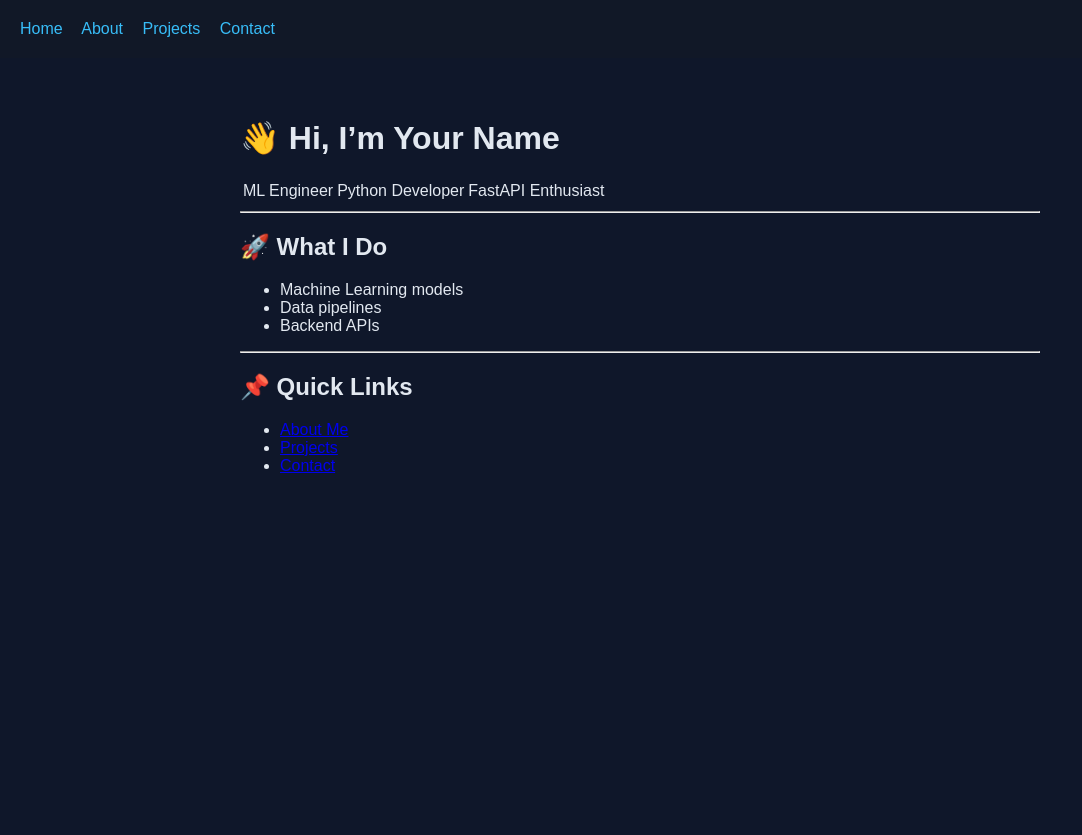
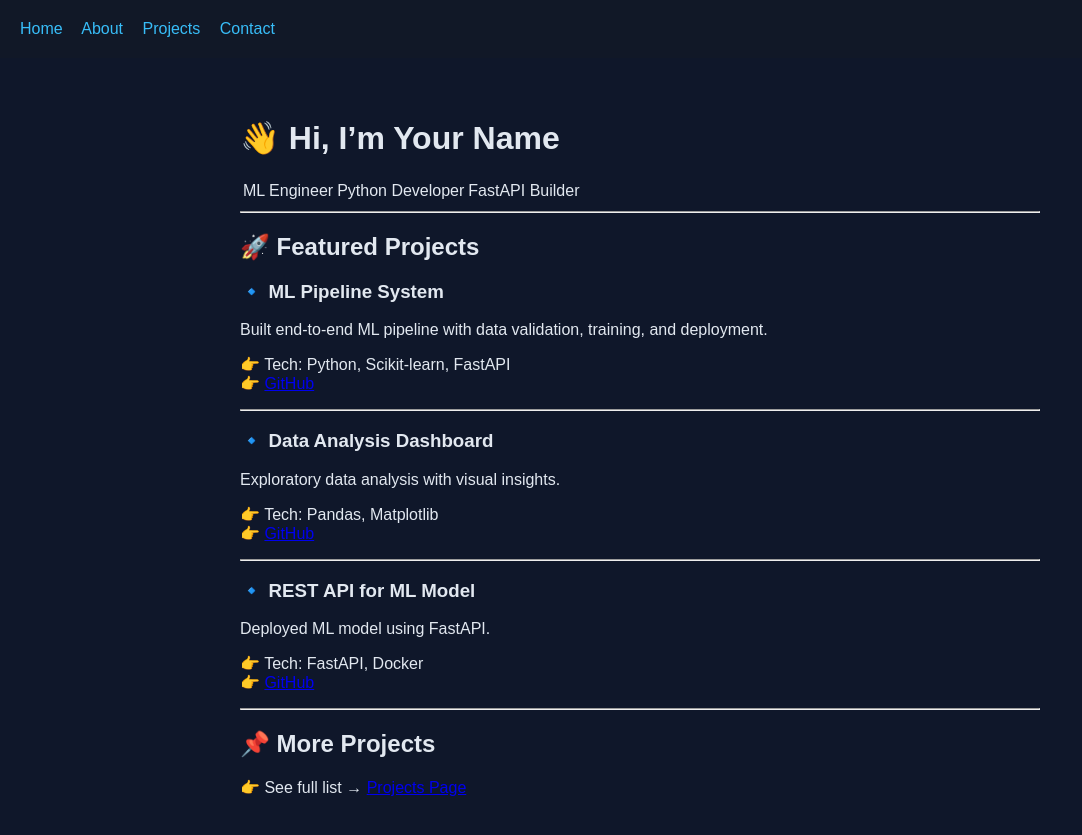
Before and after one commit to mohaiminul-git/portfolio, a Jekyll site: the page built from index.md, in a window 1280 px wide. Shown: the top 835 px of the page, without its empty margins (0-1082 px from the left). Built offline with Jekyll 4.4.1, drawn with Linux system fonts in a browser that asks for light colours.

Commit message:
Revise introduction and add featured projects
Updated personal introduction and added featured projects section with details on ML Pipeline System, Data Analysis Dashboard, and REST API for ML Model.

```diff
--- a/index.md
+++ b/index.md
@@ -5,18 +5,35 @@ title: Home
 
 # 👋 Hi, I'm Your Name
 
-ML Engineer | Python Developer | FastAPI Enthusiast
+ML Engineer | Python Developer | FastAPI Builder
 
 ---
 
-## 🚀 What I Do
-- Machine Learning models
-- Data pipelines
-- Backend APIs
+## 🚀 Featured Projects
+
+### 🔹 ML Pipeline System
+Built end-to-end ML pipeline with data validation, training, and deployment.
+
+👉 Tech: Python, Scikit-learn, FastAPI
+👉 [GitHub](https://github.com/your-repo)
 
 ---
 
-## 📌 Quick Links
-- [About Me](about.md)
-- [Projects](projects.md)
-- [Contact](contact.md)
+### 🔹 Data Analysis Dashboard
+Exploratory data analysis with visual insights.
+
+👉 Tech: Pandas, Matplotlib
+👉 [GitHub](https://github.com/your-repo)
+
+---
+
+### 🔹 REST API for ML Model
+Deployed ML model using FastAPI.
+
+👉 Tech: FastAPI, Docker
+👉 [GitHub](https://github.com/your-repo)
+
+---
+
+## 📌 More Projects
+👉 See full list → [Projects Page](projects.md)
```
